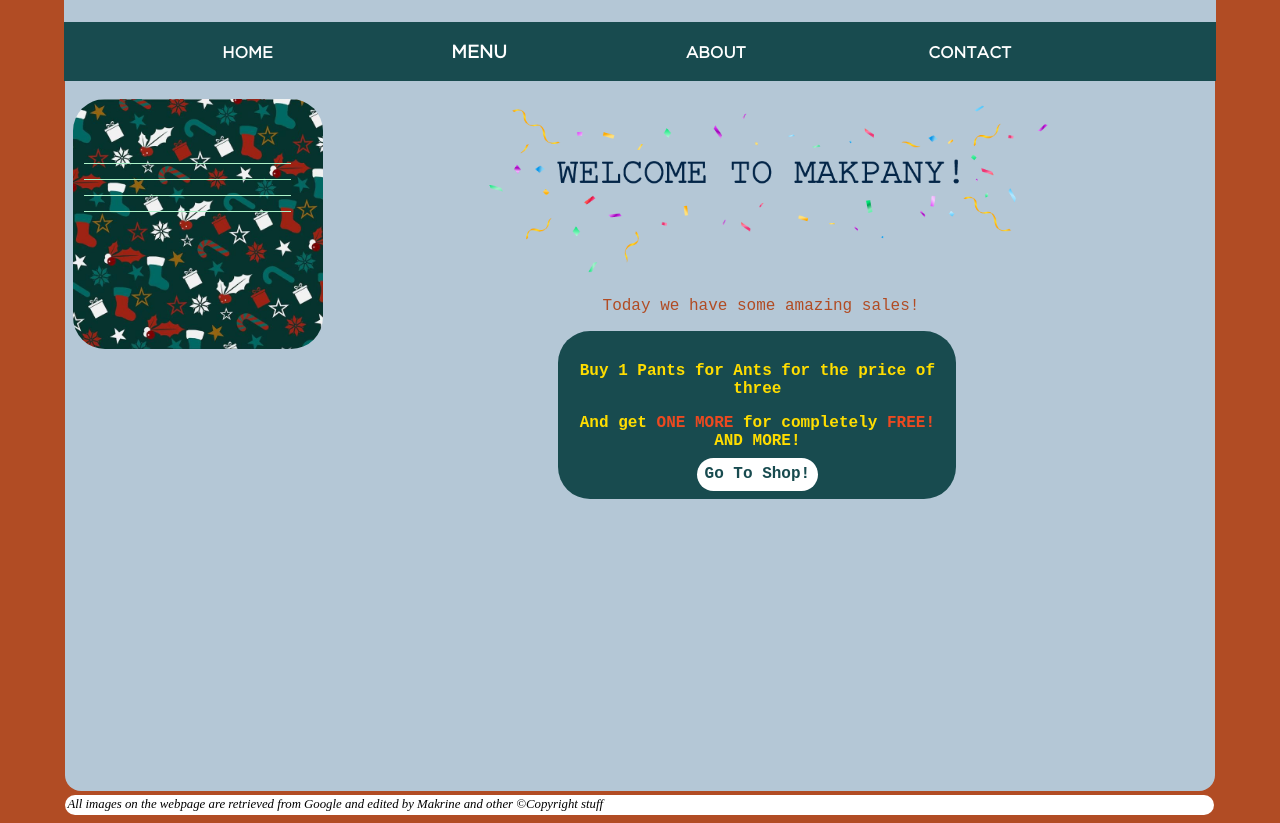
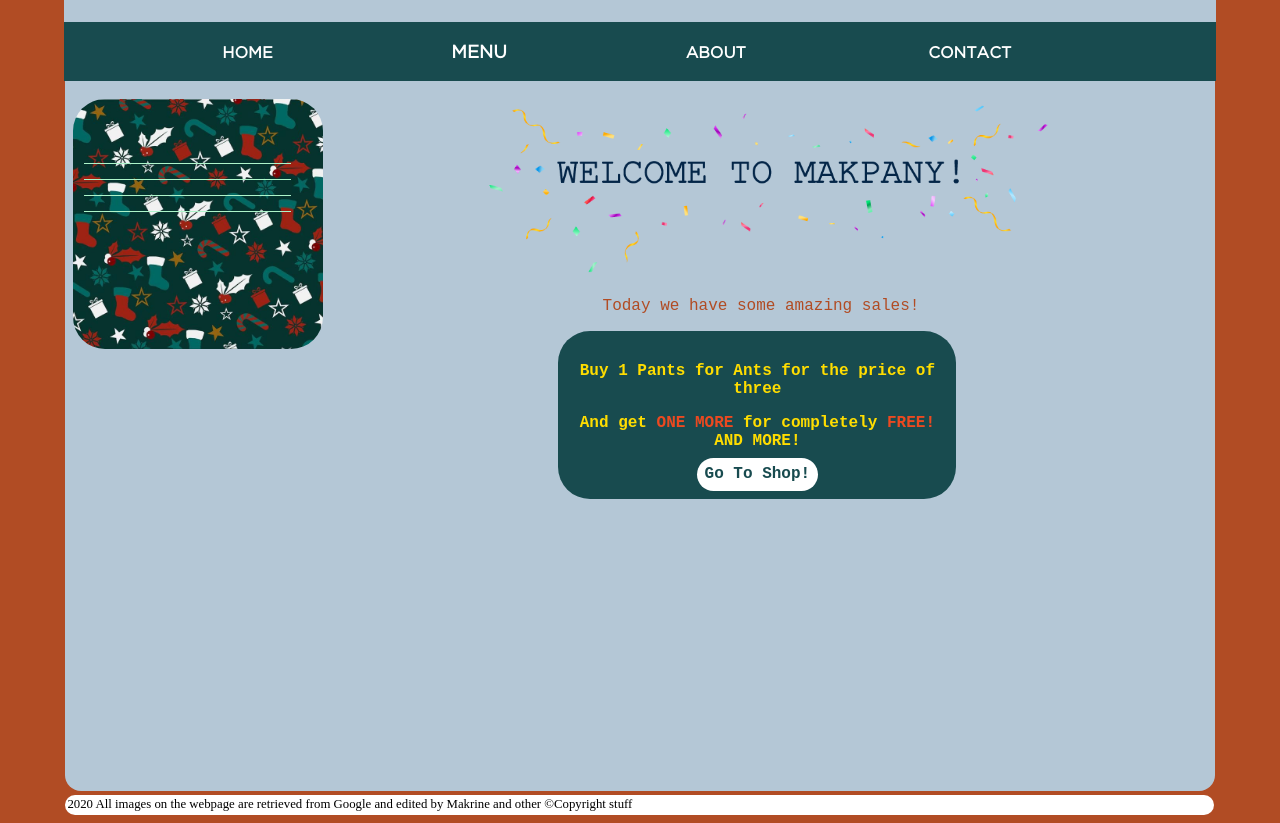
Before and after one commit to Makrine/Makpany, a plain HTML site: page index.html in a window 1280 px wide. Shown: the part 114-937 px from the top of the page. Drawn offline with Linux system fonts and the light colour scheme.

Commit message:
Update index.html

```diff
--- a/index.html
+++ b/index.html
@@ -40,6 +40,6 @@
         <iframe src="home.html" name="myiframe" frameBorder="0">Error! please upgrade your browser.</iframe>
 
 
-        <footer><i>All images on the webpage are retrieved from Google and edited by Makrine and other ©Copyright stuff</i></footer>
+        <footer>2020 All images on the webpage are retrieved from Google and edited by Makrine and other ©Copyright stuff</footer>
     </body>
 </html>
```
